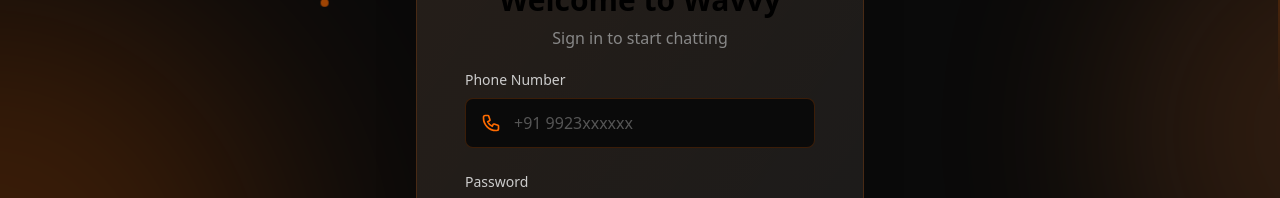
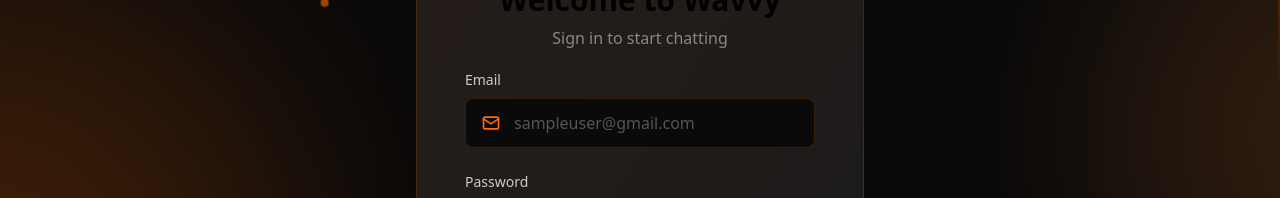
Before and after one commit to VengadeshRaj/wavvy-client, a React (Vite) app: page /log-in in a window 1280 px wide. Shown: the part 200-398 px from the top of the page. Built offline with nearby package versions, Linux system fonts and the light colour scheme.

Commit message:
login page modified

```diff
--- a/src/pages/Login.tsx
+++ b/src/pages/Login.tsx
@@ -2,14 +2,14 @@
 
 export default function Login() {
   const [isCreatingAccount, setIsCreatingAccount] = useState(false);
-  const [phoneNumber, setPhoneNumber] = useState("");
+  const [email, setEmail] = useState("");
   const [password, setPassword] = useState("");
   const [showPassword, setShowPassword] = useState(false);
 
   const handleSubmit = (e: React.FormEvent) => {
     e.preventDefault();
     console.log("Form submitted:", {
-      phoneNumber,
+      email,
       password,
       isCreatingAccount,
     });
@@ -69,30 +69,37 @@
                   htmlFor="phone"
                   className="block text-sm mb-2 text-[#CCCCCC]"
                 >
-                  Phone Number
+                  Email
                 </label>
                 <div className="relative">
                   <div className="absolute inset-y-0 left-0 pl-4 flex items-center pointer-events-none">
                     <svg
+                      xmlns="http://www.w3.org/2000/svg"
                       className="w-5 h-5 text-[#FF6B00]"
+                      viewBox="0 0 24 24"
                       fill="none"
                       stroke="currentColor"
-                      viewBox="0 0 24 24"
+                      stroke-width="2"
+                      stroke-linecap="round"
+                      stroke-linejoin="round"
                     >
-                      <path
-                        strokeLinecap="round"
-                        strokeLinejoin="round"
-                        strokeWidth={2}
-                        d="M3 5a2 2 0 012-2h3.28a1 1 0 01.948.684l1.498 4.493a1 1 0 01-.502 1.21l-2.257 1.13a11.042 11.042 0 005.516 5.516l1.13-2.257a1 1 0 011.21-.502l4.493 1.498a1 1 0 01.684.949V19a2 2 0 01-2 2h-1C9.716 21 3 14.284 3 6V5z"
-                      />
+                      <rect
+                        x="3"
+                        y="5"
+                        width="18"
+                        height="14"
+                        rx="2"
+                        ry="2"
+                      ></rect>
+                      <path d="M3 7l9 6 9-6"></path>
                     </svg>
                   </div>
                   <input
-                    id="phone"
-                    type="tel"
-                    value={phoneNumber}
-                    onChange={(e) => setPhoneNumber(e.target.value)}
-                    placeholder="+91 9923xxxxxx"
+                    id="email"
+                    type="email"
+                    value={email}
+                    onChange={(e) => setEmail(e.target.value)}
+                    placeholder="sampleuser@gmail.com"
                     className="w-full pl-12 pr-4 py-3 bg-[#0A0A0A] border border-[rgba(255,107,0,0.2)] rounded-lg text-white placeholder-[#555555] focus:outline-none focus:border-[#FF6B00] focus:ring-2 focus:ring-[rgba(255,107,0,0.2)] transition-all duration-300"
                     required
                   />
```
Lines whose indentation alone changed are shown as unchanged.
